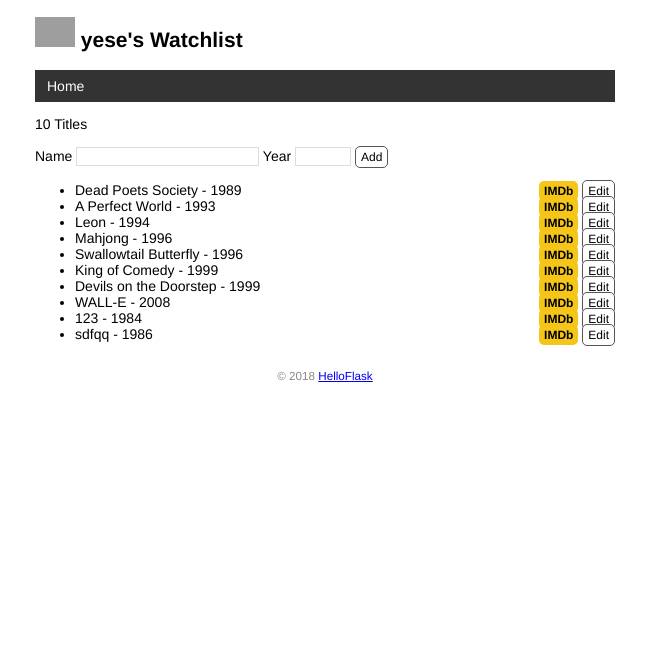
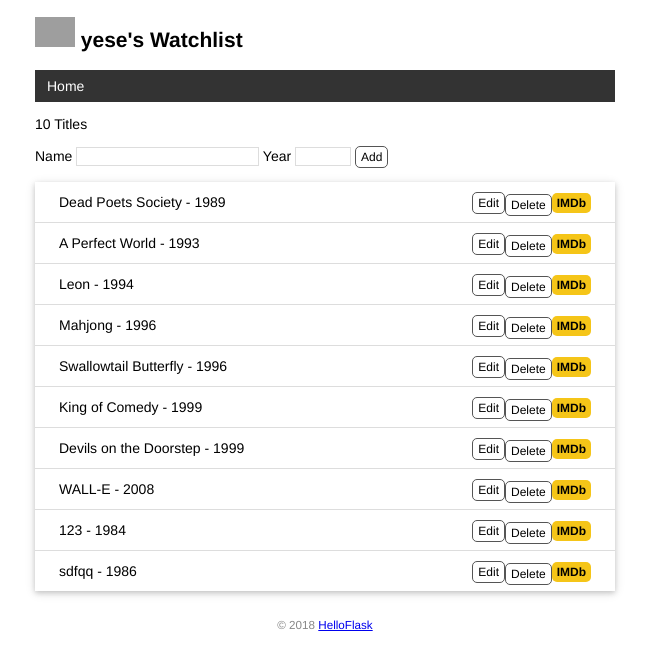
Before and after one commit to yesefujiang/douban, a Flask app: page / in a window 1280 px wide. Shown: the top 670 px of the page, without its empty margins (315-964 px from the left). Run offline with Flask 2, Linux system fonts and the light colour scheme; data comes from the database, SQL or seed files in the repository; both versions use the stored data as it was after the commit; grey boxes are pictures that could not be loaded.

Commit message:
Create, edit and delete item by form

```diff
--- a/app.py
+++ b/app.py
@@ -32,8 +32,6 @@ def index():
         flash('Item created.')  #显示创建成功
         return redirect(url_for('index'))  #返回主页
     #默认通过get方法获取到主页数据
-    user = User.query.get(1)
-    movies = Movie.query.all()
     return render_template('index.html')
 
 @app.route('/movie/edit/<int:movie_id>', methods=['GET', 'POST'])
@@ -55,6 +53,14 @@ def edit(movie_id):
         return redirect(url_for('index'))  # 重定向回主页
 
     return render_template('edit.html', movie=movie)  # 传入被编辑的电影记录
+
+@app.route('/movie/delete/<int:movie_id>', methods=['POST'])
+def delete(movie_id):
+    movie = Movie.query.get_or_404(movie_id)
+    db.session.delete(movie)
+    db.session.commit()
+    flash('Item deleted.')
+    return redirect(url_for('index'))
 
 @app.errorhandler(404)
 def page_not_found(e):  # 接收异常对象
--- a/static/style.css
+++ b/static/style.css
@@ -5,42 +5,8 @@ body {
     font-family: Helvetica, Arial, sans-serif;
 }
 
-footer {
-    color: #888888;
-    margin-top: 15px;
-    text-align: center;
-    padding: 10px;
-}
-
 .avatar {
     width: 40px;
-}
-
-.movie-list {
-    list-style-type: none;
-    padding: 0;
-    margin-bottom: 10px;
-    box-shadow: 0 2px 5px 0 rgba(0, 0, 0, 0.16), 0 2px 10px 0 rgba(0, 0, 0, 0.12);
-}
-
-.movie-list li {
-    padding: 12px 24px;
-    border-bottom: 1px solid #ddd;
-}
-
-.movie-list li:last-child {
-    border-bottom: none;
-}
-
-.movie-list li:hover {
-    background-color: #f8f9fa;
-}
-
-/* 龙猫图片 */
-.totoro {
-    display: block;
-    margin: 0 auto;
-    height: 100px;
 }
 
 nav ul {
@@ -67,18 +33,15 @@ nav li a:hover {
     background-color: #111;
 }
 
-.float-right {
-    float: right;
-}
-
-.imdb {
-    font-size: 12px;
-    font-weight: bold;
-    color: black;
-    text-decoration: none;
-    background: #F5C518;
+.alert {
+    position: relative;
+    padding: 7px;
+    margin: 7px 0;
+    border: 1px solid transparent;
+    color: #004085;
+    background-color: #cce5ff;
+    border-color: #b8daff;
     border-radius: 5px;
-    padding: 3px 5px;
 }
 
 input[type=submit] {
@@ -111,13 +74,53 @@ input[name=year] {
     border: 1px solid black;
 }
 
-.alert {
-    position: relative;
-    padding: 7px;
-    margin: 7px 0;
-    border: 1px solid transparent;
-    color: #004085;
-    background-color: #cce5ff;
-    border-color: #b8daff;
+.movie-list {
+    list-style-type: none;
+    padding: 0;
+    margin-bottom: 10px;
+    box-shadow: 0 2px 5px 0 rgba(0, 0, 0, 0.16), 0 2px 10px 0 rgba(0, 0, 0, 0.12);
+}
+
+.movie-list li {
+    padding: 12px 24px;
+    border-bottom: 1px solid #ddd;
+}
+
+.movie-list li:last-child {
+    border-bottom:none;
+}
+
+.movie-list li:hover {
+    background-color: #f8f9fa;
+}
+
+.float-right {
+    float: right;
+}
+
+.inline-form {
+    display: inline;
+}
+
+.imdb {
+    font-size: 12px;
+    font-weight: bold;
+    color: black;
+    text-decoration: none;
+    background: #F5C518;
     border-radius: 5px;
+    padding: 3px 5px;
 }
+
+.totoro {
+    display: block;
+    margin: 0 auto;
+    height: 100px;
+}
+
+footer {
+    color: #888;
+    margin-top: 15px;
+    text-align: center;
+    padding: 10px;
+}
--- a/templates/index.html
+++ b/templates/index.html
@@ -9,17 +9,21 @@
     Year <input type="text" name="year" autocomplete="off" required>
     <input class="btn" type="submit" name="submit" value="Add">
 </form>
-<ul>
-
-        {% for m in movies%}
-        <li>
-            {{m.title}} - {{m.year}}
-            <span class="float-right">
-                <a class="imdb" href="https://www.imdb.com/find?q={{ m.title }}" target="_blank" title="Find this movie on IMDb">IMDb</a>
-                <a class="btn" href="{{ url_for('edit', movie_id=m.id) }}">Edit</a>
-            </span>
-        </li>
-        {% endfor%}
-
+<ul class="movie-list">
+    {% for movie in movies %}
+    <li>{{ movie.title }} - {{ movie.year }}
+        <span class="float-right">
+            <a class="imdb" href="https://www.imdb.com/find?q={{ movie.title }}" target="_blank" title="Find this movie on IMDb">IMDb</a>
+        </span>
+        <span class="float-right">
+            <form class="inline-form" method="post" action="{{ url_for('delete', movie_id=movie.id) }}">
+                <input class="btn" type="submit" name="delete" value="Delete" onclick="return confirm('Are you sure?')">
+            </form>
+        </span>
+        <span class="float-right">
+            <a class="btn" href="{{ url_for('edit', movie_id=movie.id) }}">Edit</a>
+        </span>
+    </li>
+    {% endfor %}
 </ul>
 {% endblock %}
```
Also changed, not shown: data.db.
